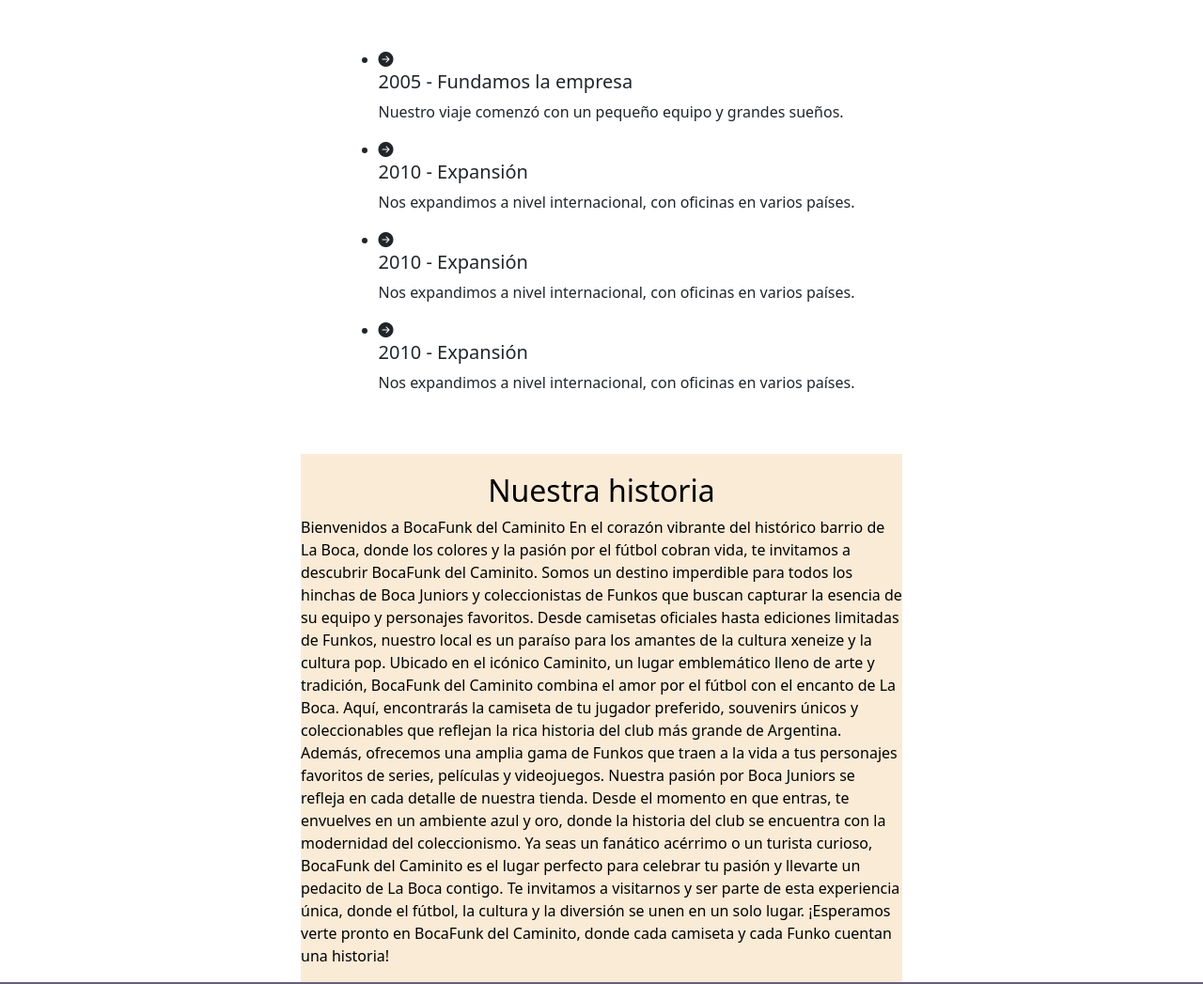
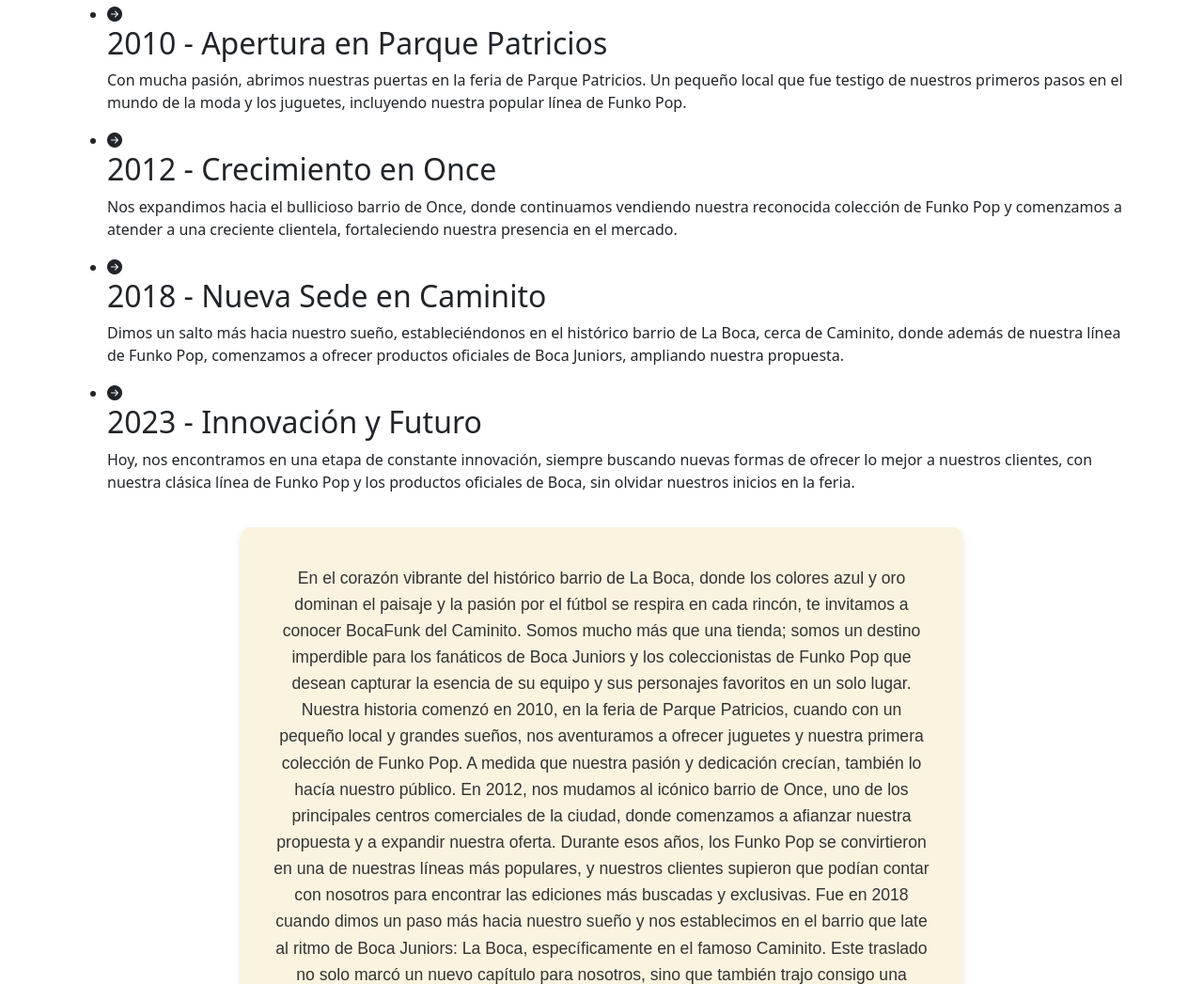
Before and after one commit to lucasabad99/PreEntregaCoder, a website: page pages/nuestraHistoria.html in a window 1280 px wide. Shown: the part 775-1822 px from the top of the page at 94% size. Drawn offline with nearby package versions, Linux system fonts and the light colour scheme.

Commit message:
Termino NuestraHistoria

```diff
--- a/pages/nuestraHistoria.html
+++ b/pages/nuestraHistoria.html
@@ -63,7 +63,8 @@
             <p>Somos el mundo del anime, de la pasion boquense y de la seleccion Argentina</p>
           </div>
 
- <section class="timeline py-5">
+          <div class="TextoMid">
+            <section class="timeline py-5"></section>
             <div class="container">
               <div class="row">
                 <div class="col-lg-12">
@@ -73,8 +74,8 @@
                         <i class="bi bi-arrow-right-circle-fill"></i> <!-- Flecha derecha -->
                       </div>
                       <div class="timeline-content">
-                        <h5>2005 - Fundamos la empresa</h5>
-                        <p>Nuestro viaje comenzó con un pequeño equipo y grandes sueños.</p>
+                        <h2>2010 - Apertura en Parque Patricios</h2>
+                        <p>Con mucha pasión, abrimos nuestras puertas en la feria de Parque Patricios. Un pequeño local que fue testigo de nuestros primeros pasos en el mundo de la moda y los juguetes, incluyendo nuestra popular línea de Funko Pop.</p>
                       </div>
                     </li>
                     <li class="timeline-item">
@@ -82,8 +83,8 @@
                         <i class="bi bi-arrow-right-circle-fill"></i>
                       </div>
                       <div class="timeline-content">
-                        <h5>2010 - Expansión</h5>
-                        <p>Nos expandimos a nivel internacional, con oficinas en varios países.</p>
+                        <h2>2012 - Crecimiento en Once</h2>
+                        <p>Nos expandimos hacia el bullicioso barrio de Once, donde continuamos vendiendo nuestra reconocida colección de Funko Pop y comenzamos a atender a una creciente clientela, fortaleciendo nuestra presencia en el mercado.</p>
                       </div>
                     </li>
                     <li class="timeline-item">
@@ -91,8 +92,8 @@
                         <i class="bi bi-arrow-right-circle-fill"></i>
                       </div>
                       <div class="timeline-content">
-                        <h5>2010 - Expansión</h5>
-                        <p>Nos expandimos a nivel internacional, con oficinas en varios países.</p>
+                        <h2>2018 - Nueva Sede en Caminito</h2>
+                        <p>Dimos un salto más hacia nuestro sueño, estableciéndonos en el histórico barrio de La Boca, cerca de Caminito, donde además de nuestra línea de Funko Pop, comenzamos a ofrecer productos oficiales de Boca Juniors, ampliando nuestra propuesta.</p>
                       </div>
                     </li>
 
@@ -101,8 +102,8 @@
                         <i class="bi bi-arrow-right-circle-fill"></i>
                       </div>
                       <div class="timeline-content">
-                        <h5>2010 - Expansión</h5>
-                        <p>Nos expandimos a nivel internacional, con oficinas en varios países.</p>
+                        <h2>2023 - Innovación y Futuro</h2>
+                        <p>Hoy, nos encontramos en una etapa de constante innovación, siempre buscando nuevas formas de ofrecer lo mejor a nuestros clientes, con nuestra clásica línea de Funko Pop y los productos oficiales de Boca, sin olvidar nuestros inicios en la feria.</p>
                       </div>
                     </li>
 
@@ -114,17 +115,26 @@
             </div>
           </section>
 
+          </div>
+
+
             <div class="div-texto2">
-              <h2 > Nuestra historia</h2>
             <p>
-                Bienvenidos a BocaFunk del Caminito
-                En el corazón vibrante del histórico barrio de La Boca, donde los colores y la pasión por el fútbol cobran vida, te invitamos a descubrir BocaFunk del Caminito. Somos un destino imperdible para todos los hinchas de Boca Juniors y coleccionistas de Funkos que buscan capturar la esencia de su equipo y personajes favoritos. Desde camisetas oficiales hasta ediciones limitadas de Funkos, nuestro local es un paraíso para los amantes de la cultura xeneize y la cultura pop.
+              En el corazón vibrante del histórico barrio de La Boca, donde los colores azul y oro dominan el paisaje y la pasión por el fútbol se respira en cada rincón, te invitamos a conocer BocaFunk del Caminito. Somos mucho más que una tienda; somos un destino imperdible para los fanáticos de Boca Juniors y los coleccionistas de Funko Pop que desean capturar la esencia de su equipo y sus personajes favoritos en un solo lugar.
 
-                Ubicado en el icónico Caminito, un lugar emblemático lleno de arte y tradición, BocaFunk del Caminito combina el amor por el fútbol con el encanto de La Boca. Aquí, encontrarás la camiseta de tu jugador preferido, souvenirs únicos y coleccionables que reflejan la rica historia del club más grande de Argentina. Además, ofrecemos una amplia gama de Funkos que traen a la vida a tus personajes favoritos de series, películas y videojuegos.
+              Nuestra historia comenzó en 2010, en la feria de Parque Patricios, cuando con un pequeño local y grandes sueños, nos aventuramos a ofrecer juguetes y nuestra primera colección de Funko Pop. A medida que nuestra pasión y dedicación crecían, también lo hacía nuestro público. En 2012, nos mudamos al icónico barrio de Once, uno de los principales centros comerciales de la ciudad, donde comenzamos a afianzar nuestra propuesta y a expandir nuestra oferta. Durante esos años, los Funko Pop se convirtieron en una de nuestras líneas más populares, y nuestros clientes supieron que podían contar con nosotros para encontrar las ediciones más buscadas y exclusivas.
 
-                Nuestra pasión por Boca Juniors se refleja en cada detalle de nuestra tienda. Desde el momento en que entras, te envuelves en un ambiente azul y oro, donde la historia del club se encuentra con la modernidad del coleccionismo. Ya seas un fanático acérrimo o un turista curioso, BocaFunk del Caminito es el lugar perfecto para celebrar tu pasión y llevarte un pedacito de La Boca contigo.
+              Fue en 2018 cuando dimos un paso más hacia nuestro sueño y nos establecimos en el barrio que late al ritmo de Boca Juniors: La Boca, específicamente en el famoso Caminito. Este traslado no solo marcó un nuevo capítulo para nosotros, sino que también trajo consigo una emocionante novedad: la incorporación de productos oficiales de Boca Juniors. Desde camisetas oficiales hasta productos exclusivos del club más grande de Argentina, BocaFunk del Caminito se transformó en el punto de encuentro ideal para todos los hinchas xeneizes y coleccionistas de Funko.
 
-                Te invitamos a visitarnos y ser parte de esta experiencia única, donde el fútbol, la cultura y la diversión se unen en un solo lugar. ¡Esperamos verte pronto en BocaFunk del Caminito, donde cada camiseta y cada Funko cuentan una historia!
+              Ubicados en el icónico Caminito, una de las zonas más emblemáticas y turísticas de Buenos Aires, nuestra tienda se convierte en una fusión perfecta entre la tradición del barrio y el fervor futbolístico. Aquí, no solo encontrarás las camisetas de tus jugadores favoritos, sino también una amplia selección de souvenirs únicos que reflejan la rica historia del club y, por supuesto, nuestra clásica y siempre renovada colección de Funko Pop, con personajes que abarcan desde el mundo del cine, las series, los videojuegos, y mucho más.
+
+              Cada rincón de BocaFunk del Caminito está diseñado para que vivas una experiencia única. Desde que cruzas nuestra puerta, te envuelve un ambiente azul y oro que respira la historia y grandeza del club. Las paredes están llenas de recuerdos, con fotos, camisetas y coleccionables que cuentan la evolución de Boca Juniors a lo largo de los años. Y en cada estante, te esperan los personajes más icónicos del mundo del entretenimiento, en forma de Funko Pop, listos para ser parte de tu colección.
+
+              BocaFunk del Caminito no es solo un lugar de compras; es un espacio donde la pasión por el fútbol y la cultura pop se encuentran. Ya seas un fanático acérrimo de Boca que busca una camiseta oficial para apoyar a su equipo en la Bombonera, un coleccionista en busca de esa edición especial de Funko Pop que tanto ansía, o un turista curioso que desea llevarse un pedacito de La Boca como recuerdo, nuestra tienda es el lugar perfecto para hacerlo.
+
+              Desde nuestros humildes comienzos en Parque Patricios hasta nuestra consolidación en La Boca, hemos crecido siempre con la misma visión: ofrecer lo mejor a nuestros clientes, tanto en productos como en experiencia. Hoy, en 2023, nos encontramos en una etapa de constante innovación, explorando nuevas formas de acercar la pasión por Boca Juniors y los Funko Pop a nuestros clientes, sin olvidar nunca nuestras raíces en aquella pequeña feria donde todo comenzó.
+
+              Te invitamos a ser parte de nuestra historia, a sumergirte en un mundo donde cada Funko y cada camiseta cuentan una historia. BocaFunk del Caminito es mucho más que una tienda; es el punto de encuentro para los que viven y respiran fútbol y cultura pop. ¡Esperamos verte pronto y que puedas llevarte un pedacito de esta pasión contigo!
             </p>
           </div>
 
--- a/scss/styles.scss
+++ b/scss/styles.scss
@@ -393,17 +393,46 @@
   position: relative;          // Define la posición relativa, útil para posicionar elementos internos.
 }
 
+.TextoMid{
+display: flex;
+justify-content: center;
+align-items: center;
+flex-direction: row;
+
+}
 // Estilo para el segundo bloque de texto (texto2)
 .div-texto2 {
-  background-color: antiquewhite; // Establece un fondo color crema.
-  color: black;                   // Define el color del texto en negro.
-   display: flex;
-   align-items: center;
-   justify-content: center;
-   flex-direction: column;
-   padding-top: 20px;
-   width: 50%;
+  background-color: #faf3e0; /* Un tono más suave de crema para darle un look elegante */
+  color: #333;               /* Un tono gris oscuro para suavizar el contraste con el fondo */
+  display: flex;
+  align-items: center;
+  justify-content: center;
+  flex-direction: column;
+  padding: 30px;             /* Más espacio alrededor del contenido */
+  width: 60%;                /* Un poco más ancho para darle más espacio al contenido */
+  margin: 20px auto;         /* Centrar el contenedor con margen superior e inferior */
+  border-radius: 10px;       /* Bordes redondeados para suavizar el diseño */
+  box-shadow: 0 4px 8px rgba(0, 0, 0, 0.1); /* Sombra suave para darle profundidad */
+  font-family: 'Poppins', sans-serif; /* Fuente moderna y limpia */
+  font-size: 1.1em;          /* Tamaño de letra ligeramente más grande */
+  line-height: 1.6;          /* Espacio entre líneas para mejorar la legibilidad */
+  text-align: center;        /* Centramos el texto para darle un aspecto equilibrado */
 }
+
+.div-texto2 h1, .div-texto2 p {
+  margin: 10px 0;            /* Espaciado entre encabezados y párrafos */
+}
+
+.div-texto2 a {
+  color: #007BFF;            /* Color de enlace más llamativo */
+  text-decoration: none;     /* Sin subrayado */
+  font-weight: bold;         /* Enlaces con un poco más de peso */
+}
+
+.div-texto2 a:hover {
+  text-decoration: underline; /* Subrayado al pasar el cursor para mejor interacción */
+}
+
 
 
 
```
Also changed, not shown: css/styles.css, 1 other file.
